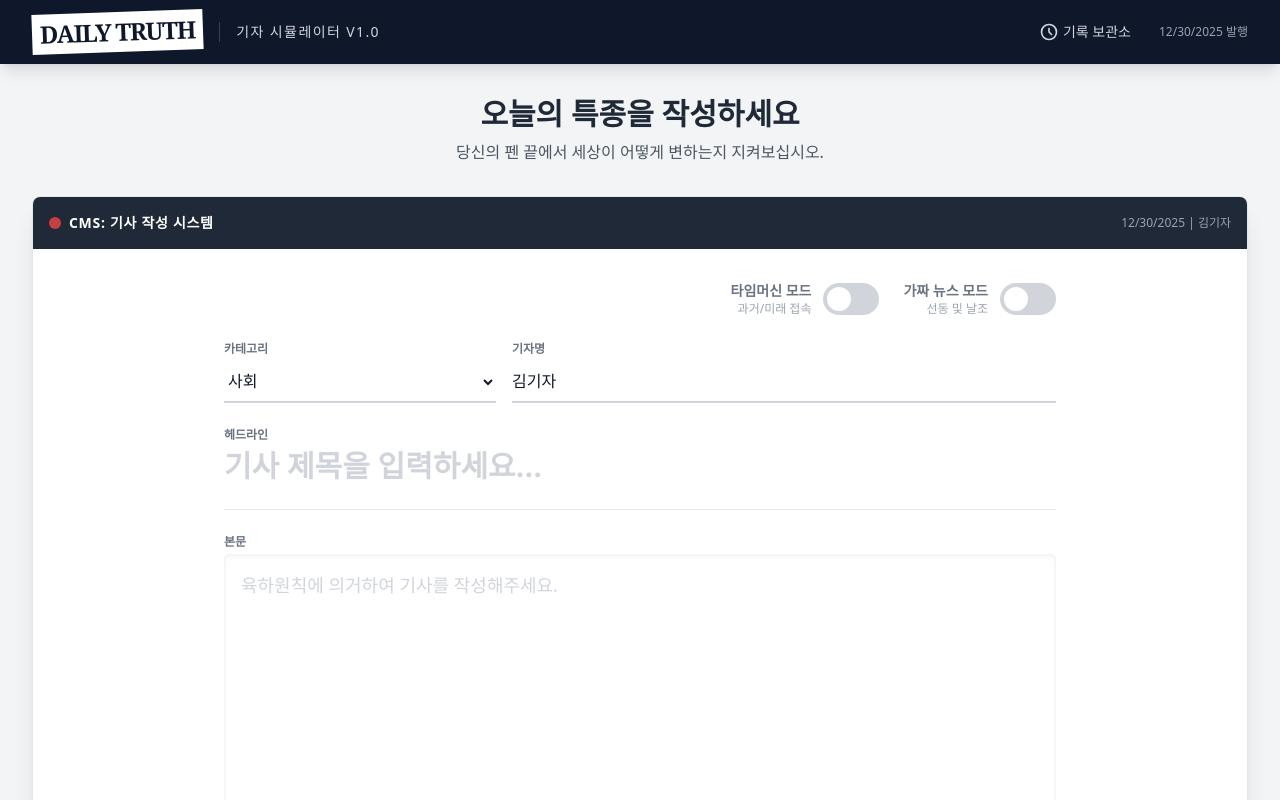
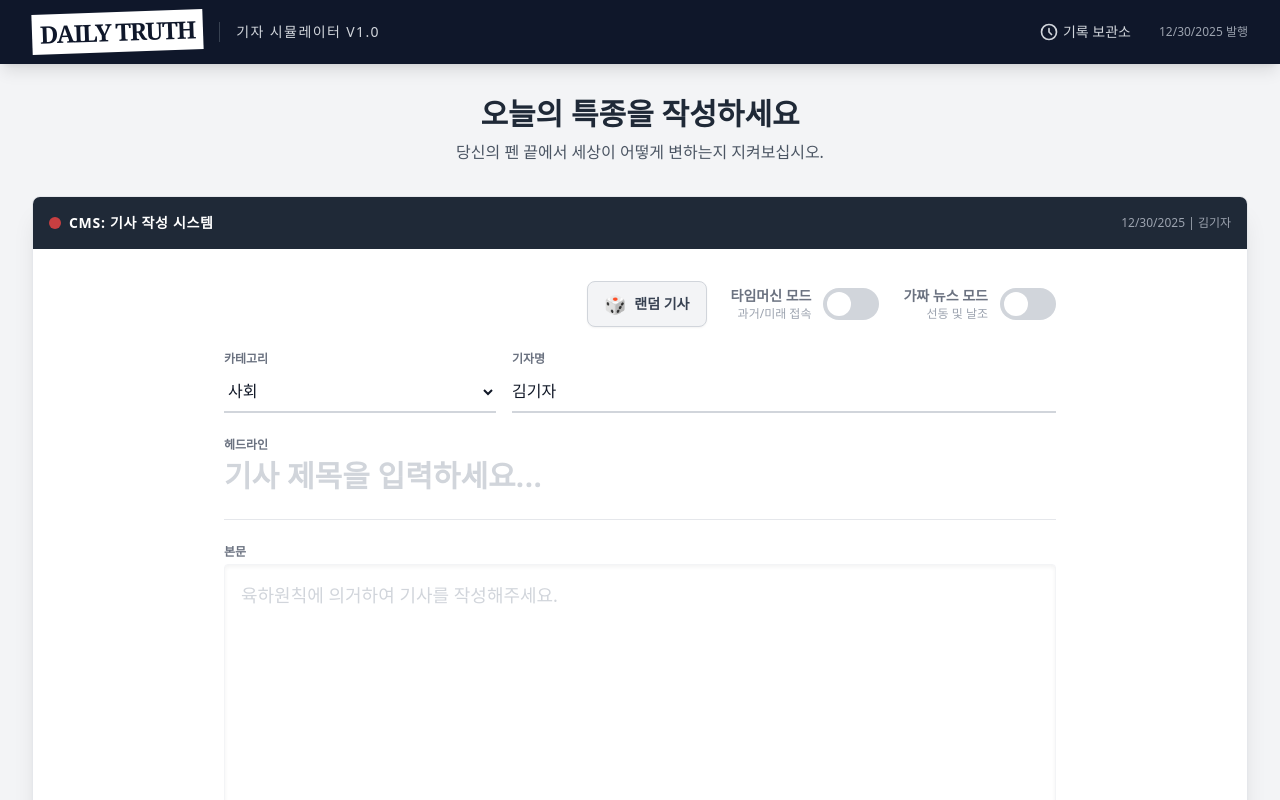
Before and after one commit to yangjiyoon12e/1055, a React (Vite) app: page / in a window 1280 px wide. Shown: the top 800 px of the page. Built offline with nearby package versions, Linux system fonts and the light colour scheme.

Commit message:
Update ArticleEditor.tsx

```diff
--- a/ArticleEditor.tsx
+++ b/ArticleEditor.tsx
@@ -1,5 +1,7 @@
-import React from 'react';
+
+import React, { useState } from 'react';
 import { Article, ArticleCategory } from './types';
+import { generateRandomArticle } from './geminiService';
 
 interface ArticleEditorProps {
   article: Article;
@@ -9,6 +11,8 @@ interface ArticleEditorProps {
 }
 
 const ArticleEditor: React.FC<ArticleEditorProps> = ({ article, setArticle, onPublish, isSimulating }) => {
+  const [isGeneratingRandom, setIsGeneratingRandom] = useState(false);
+
   const handleChange = (field: keyof Article, value: string | boolean) => {
     // Allow overlapping modes: simply update the specific field without resetting others
     setArticle(prev => ({ ...prev, [field]: value }));
@@ -21,6 +25,25 @@ const ArticleEditor: React.FC<ArticleEditorProps> = ({ article, setArticle, onPu
             title: '',
             content: ''
         }));
+    }
+  };
+
+  const handleRandomGenerate = async () => {
+    if (article.title || article.content) {
+        if (!confirm("작성 중인 내용이 사라집니다. 랜덤 기사를 생성하시겠습니까?")) return;
+    }
+
+    setIsGeneratingRandom(true);
+    try {
+        const randomContent = await generateRandomArticle(article);
+        setArticle(prev => ({
+            ...prev,
+            ...randomContent
+        }));
+    } catch (error) {
+        alert("기사 생성에 실패했습니다. 잠시 후 다시 시도해주세요.");
+    } finally {
+        setIsGeneratingRandom(false);
     }
   };
 
@@ -99,6 +122,26 @@ const ArticleEditor: React.FC<ArticleEditorProps> = ({ article, setArticle, onPu
 
         {/* Toggles Row */}
         <div className="flex flex-col sm:flex-row justify-end items-end sm:items-center space-y-2 sm:space-y-0 sm:space-x-6 mb-4">
+
+          {/* Random Article Generator Button */}
+          <button
+            onClick={handleRandomGenerate}
+            disabled={isSimulating || isGeneratingRandom}
+            className={`
+               flex items-center gap-2 px-4 py-2 bg-gray-100 hover:bg-gray-200 text-gray-700 rounded-lg transition-colors border border-gray-300 shadow-sm
+               ${isGeneratingRandom ? 'opacity-70 cursor-wait' : ''}
+            `}
+          >
+             {isGeneratingRandom ? (
+                 <svg className="animate-spin h-4 w-4 text-gray-600" xmlns="http://www.w3.org/2000/svg" fill="none" viewBox="0 0 24 24">
+                    <circle className="opacity-25" cx="12" cy="12" r="10" stroke="currentColor" strokeWidth="4"></circle>
+                    <path className="opacity-75" fill="currentColor" d="M4 12a8 8 0 018-8V0C5.373 0 0 5.373 0 12h4zm2 5.291A7.962 7.962 0 014 12H0c0 3.042 1.135 5.824 3 7.938l3-2.647z"></path>
+                 </svg>
+             ) : (
+                 <span className="text-lg">🎲</span>
+             )}
+             <span className="text-sm font-bold">랜덤 기사</span>
+          </button>
 
           {/* Time Machine Toggle */}
           <div className="flex items-center gap-2">
```
